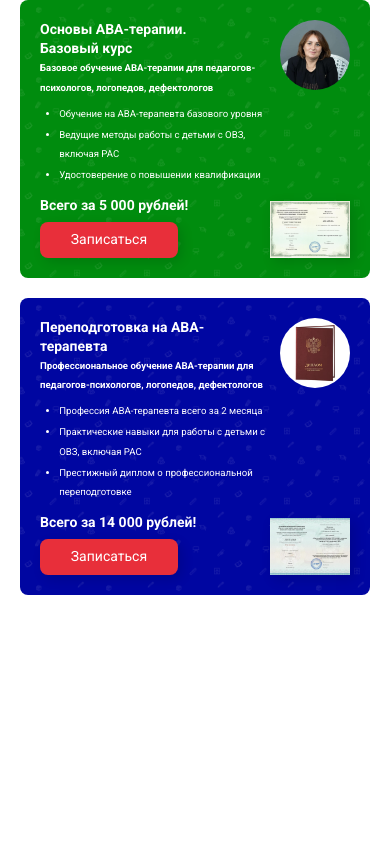
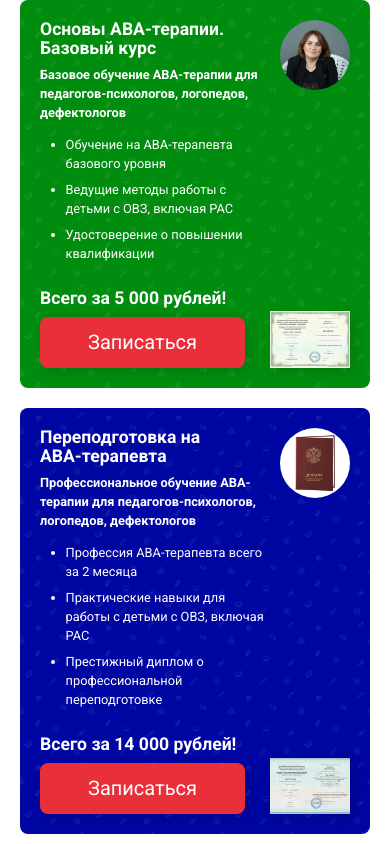
Before and after one commit to fluxionbeats/iaba-banners, a plain HTML site: page index.html in a window 390 px wide. Drawn offline with Linux system fonts and the light colour scheme.

Commit message:
Scale up mobile fonts

```diff
--- a/style/style.css
+++ b/style/style.css
@@ -171,29 +171,17 @@ body {
     max-width: 310px;
   }
 
-  .banner-home__title {
+  .banner-home__title, .banner-home__price, .banner-home__link {
     font-size: 1rem;
   }
 
-  .banner-home__subtitle {
+  .banner-home__subtitle, .banner-home__advantages {
     font-size: 0.75rem;
   }
 
   .banner-home__img {
     width: 100px;
     height: 100px;
-  }
-
-  .banner-home__advantages {
-    font-size: 0.75rem;
-  }
-
-  .banner-home__price {
-    font-size: 1rem;
-  }
-
-  .banner-home__link {
-    font-size: 1rem;
   }
 }
 
@@ -216,29 +204,17 @@ body {
     max-width: 397px;
   }
 
-  .banner-home__title {
+  .banner-home__title, .banner-home__price, .banner-home__link {
     font-size: 1.25rem;
   }
 
-  .banner-home__subtitle {
+  .banner-home__subtitle, .banner-home__advantages {
     font-size: 1rem;
   }
 
   .banner-home__img {
     width: 132px;
     height: 132px;
-  }
-
-  .banner-home__advantages {
-    font-size: 1rem;
-  }
-
-  .banner-home__price {
-    font-size: 1.25rem;
-  }
-
-  .banner-home__link {
-    font-size: 1.25rem;
   }
 }
 
@@ -254,29 +230,9 @@ body {
     max-width: 310px;
   }
 
-  .banner-home__title {
-    font-size: 1rem;
-  }
-
-  .banner-home__subtitle {
-    font-size: 0.75rem;
-  }
-
   .banner-home__img {
     width: 100px;
     height: 100px;
-  }
-
-  .banner-home__advantages {
-    font-size: 0.75rem;
-  }
-
-  .banner-home__price {
-    font-size: 1rem;
-  }
-
-  .banner-home__link {
-    font-size: 1rem;
   }
 }
 
@@ -292,11 +248,11 @@ body {
   }
 
   .banner-home__title {
-    font-size: 1rem;
+    font-size: 1.1rem;
   }
 
   .banner-home__subtitle {
-    font-size: 0.75rem;
+    font-size: 0.9rem;
   }
 
   .banner-home__img {
@@ -307,16 +263,16 @@ body {
   }
 
   .banner-home__advantages {
-    font-size: 0.75rem;
+    font-size: 0.9rem;
     margin-bottom: 1.5em;
   }
 
   .banner-home__price {
-    font-size: 1rem;
+    font-size: 1.1rem;
   }
 
   .banner-home__link {
-    font-size: 1rem;
+    font-size: 1.1 rem;
   }
 
   .banner-home__diploma {
@@ -336,38 +292,10 @@ body {
     max-width: 260px;
   }
 
-  .banner-home__title {
-    font-size: 1rem;
-  }
-
-  .banner-home__subtitle {
-    font-size: 0.7rem;
-    margin-bottom: 0.7em;
-  }
-
   .banner-home__img {
     width: 80px;
     height: 80px;
   }
-
-  .banner-home__advantages {
-    font-size: 0.7rem;
-    margin-bottom: 1em;
-  }
-
-  .banner-home__advantages__item {
-    padding-bottom: 0.2em;
-  }
-
-  .banner-home__price {
-    font-size: 1rem;
-  }
-
-  .banner-home__link {
-    font-size: 1rem;
-    padding: 0.6em 2.2em;
-  }
-
 }
 
 @media (max-width: 425px) {
@@ -375,13 +303,13 @@ body {
     max-width: 250px;
   }
 
-  .banner-home__title {
-    font-size: 0.875rem;
-    margin-bottom: 0;
+  .banner-home__titleб .banner-home__linkб .banner-home__price {
+    font-size: 1rem;
   }
 
-  .banner-home__subtitle {
-    font-size: 0.6rem;
+  .banner-home__subtitle,
+  .banner-home__advantages {
+    font-size: 0.8rem;
   }
 
   .banner-home__img {
@@ -389,17 +317,8 @@ body {
     height: 70px;
   }
 
-  .banner-home__advantages {
-    font-size: 0.6rem;
-  }
-
   .banner-home__price {
-    font-size: 0.875rem;
     margin-bottom: 0.5em;
-  }
-
-  .banner-home__link {
-    font-size: 0.875rem;
   }
 
   .banner-home__diploma {
@@ -419,7 +338,6 @@ body {
 
 @media (max-width: 387px) {
   .banner-home {
-    line-height: 100%;
     padding: 0.875rem;
   }
 
@@ -428,12 +346,21 @@ body {
   }
 
   .banner-home__title {
-    font-size: 0.75rem;
     max-width: 170px;
   }
 
+  .banner-home__title,
+  .banner-home__price,
+  .banner-home__link {
+    font-size: 0.9rem;
+  }
+
+  .banner-home__subtitle,
+  .banner-home__advantages {
+    font-size: 0.7rem;
+  }
+
   .banner-home__subtitle {
-    font-size: 0.5rem;
     max-width: 200px;
     margin-bottom: 0.5em;
   }
@@ -443,18 +370,6 @@ body {
     height: 60px;
     top: 14px;
     right: 14px;
-  }
-
-  .banner-home__advantages {
-    font-size: 0.5rem;
-  }
-
-  .banner-home__price {
-    font-size: 0.75rem;
-  }
-
-  .banner-home__link {
-    font-size: 0.75rem;
   }
 
   .banner-home__diploma {
```
